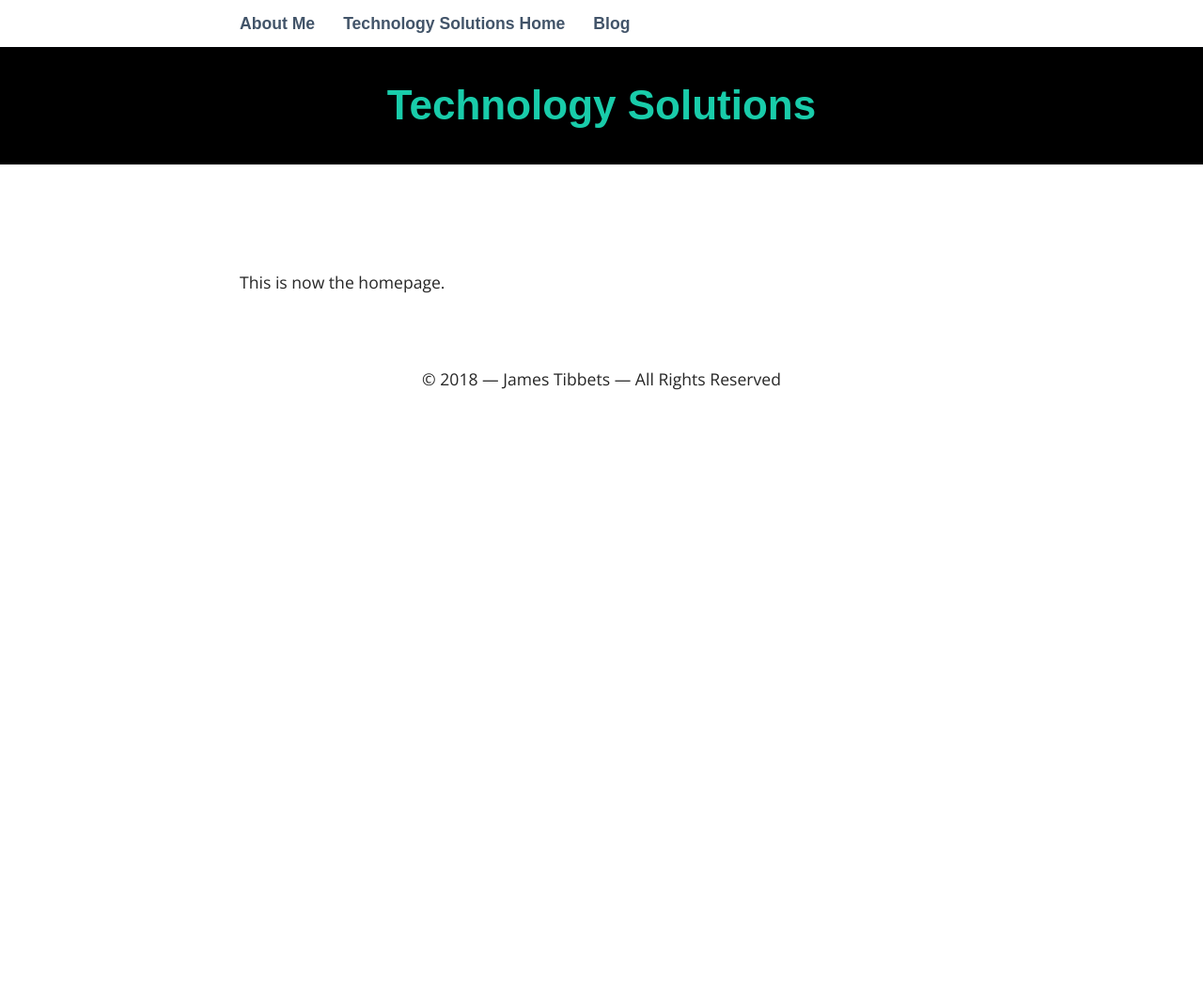
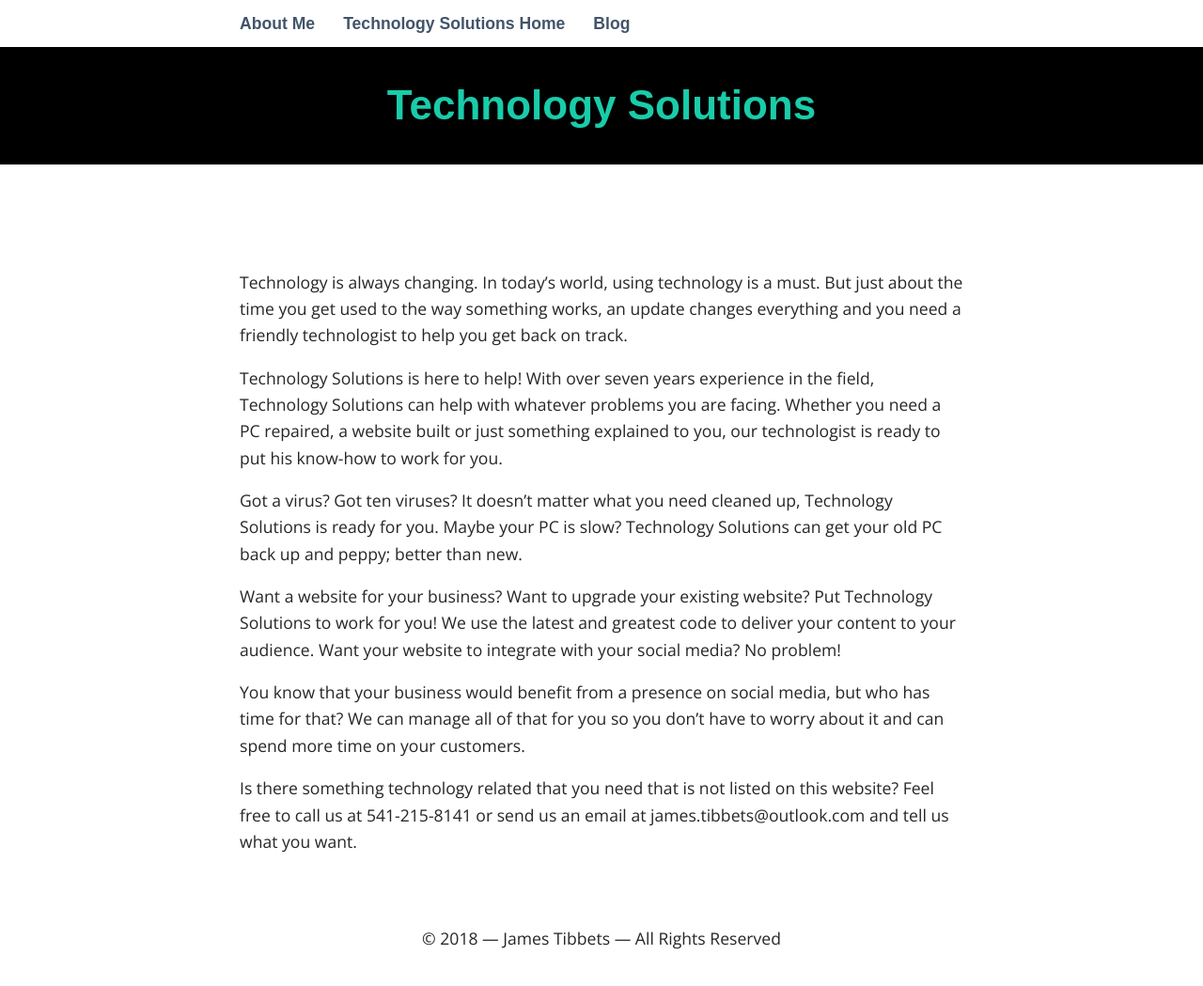
Before and after one commit to jamestibbets/jamestibbets.github.io, a Jekyll site: the page built from index.md, in a window 1280 px wide and 1070 px high. Shown: the top 1049 px of the window at 94% size. Built offline with Jekyll 4.4.1, drawn with Linux system fonts in a browser that asks for light colours; some web fonts are replaced.

Commit message:
Update index.md

```diff
--- a/index.md
+++ b/index.md
@@ -4,4 +4,14 @@ title: Technology Solutions Home
 order: 1
 ---
 
-This is now the homepage.
+Technology is always changing. In today’s world, using technology is a must. But just about the time you get used to the way something works, an update changes everything and you need a friendly technologist to help you get back on track.
+
+Technology Solutions is here to help! With over seven years experience in the field, Technology Solutions can help with whatever problems you are facing. Whether you need a PC repaired, a website built or just something explained to you, our technologist is ready to put his know-how to work for you.
+
+Got a virus? Got ten viruses? It doesn’t matter what you need cleaned up, Technology Solutions is ready for you. Maybe your PC is slow? Technology Solutions can get your old PC back up and peppy; better than new.
+
+Want a website for your business? Want to upgrade your existing website? Put Technology Solutions to work for you! We use the latest and greatest code to deliver your content to your audience. Want your website to integrate with your social media? No problem!
+
+You know that your business would benefit from a presence on social media, but who has time for that? We can manage all of that for you so you don’t have to worry about it and can spend more time on your customers.
+
+Is there something technology related that you need that is not listed on this website? Feel free to call us at 541-215-8141 or send us an email at james.tibbets@outlook.com and tell us what you want.
```
